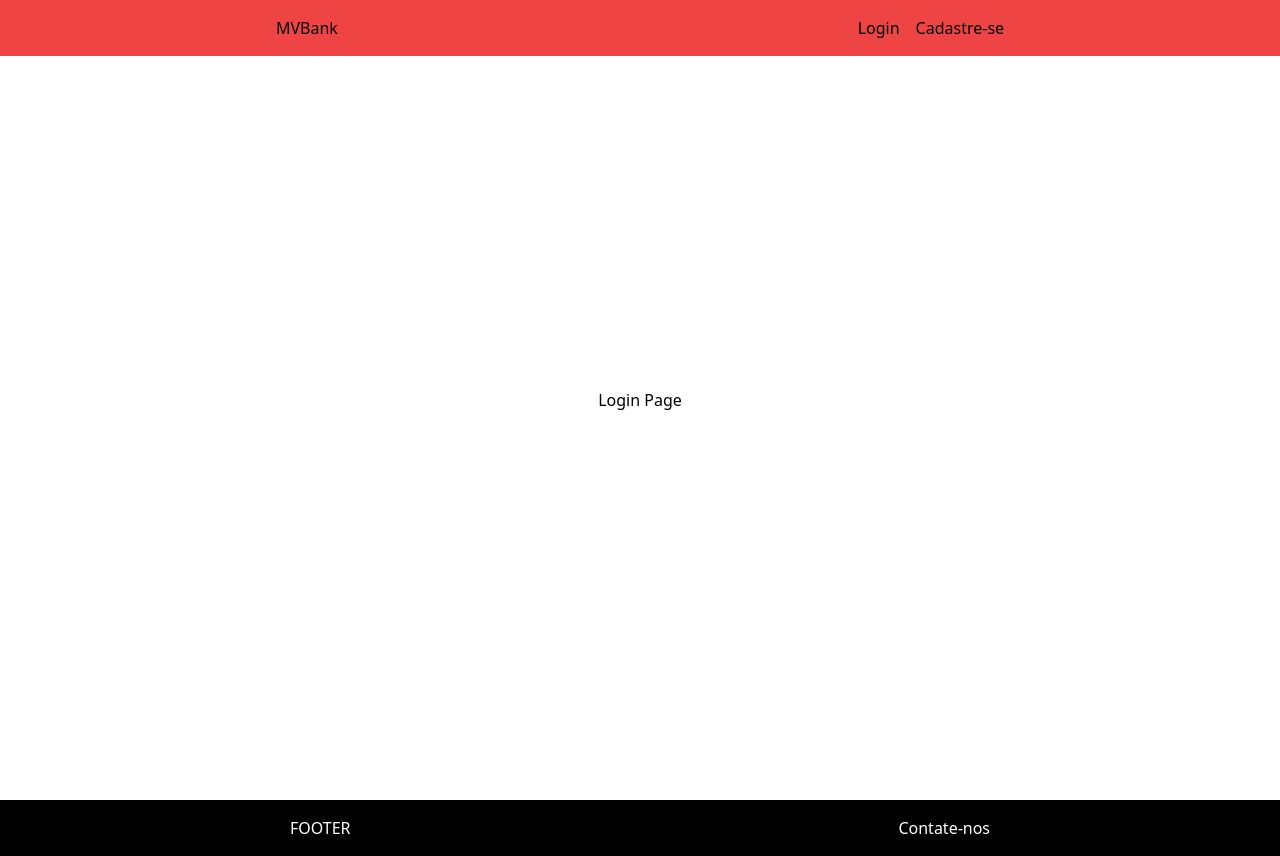
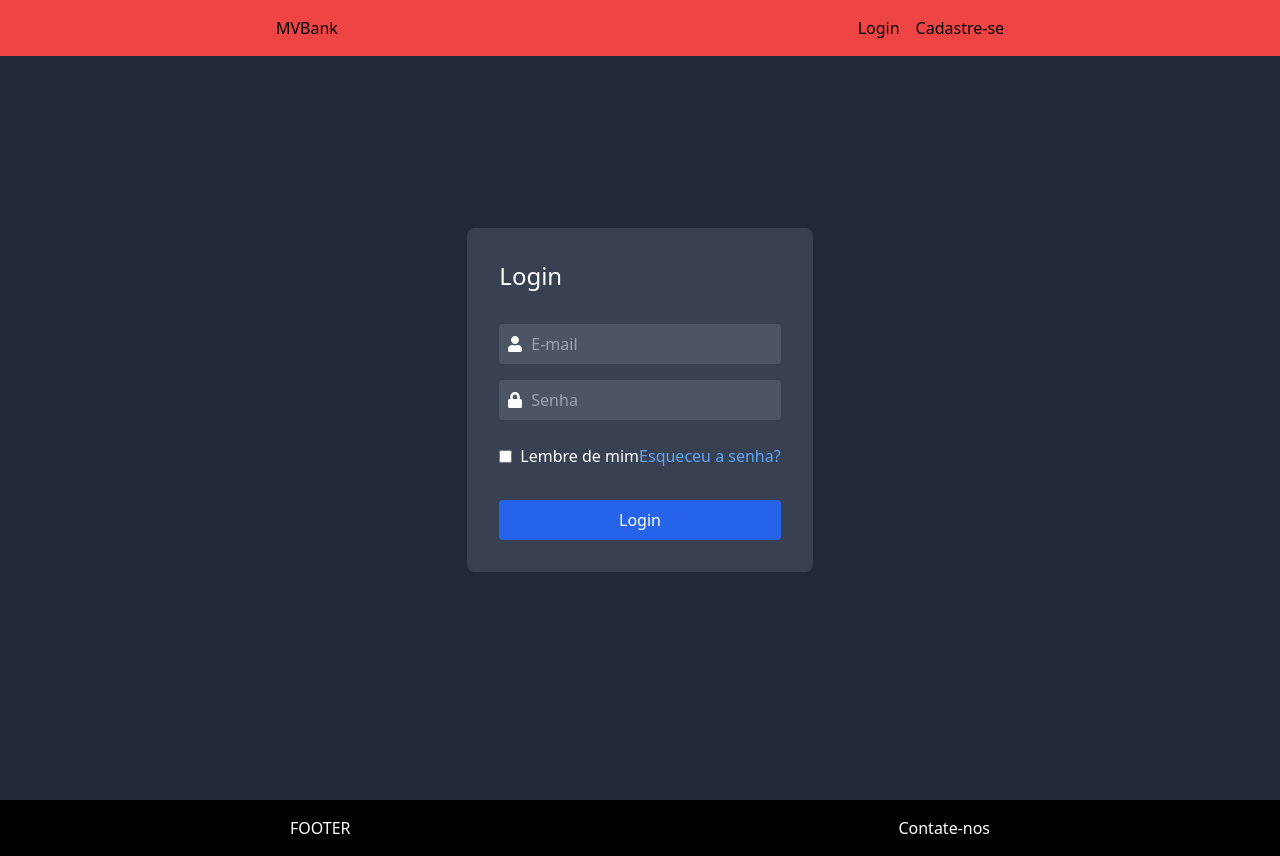
Before and after one commit to webdevmatias/MV_Bank_Repositorio, a React (Vite) app: page /login in a window 1280 px wide. Built offline with nearby package versions, Linux system fonts and the light colour scheme.

Commit message:
pagina de login com forms funcional

```diff
--- a/src/pages/Login.jsx
+++ b/src/pages/Login.jsx
@@ -1,10 +1,60 @@
+import { useState } from "react";
+import { FaUser, FaLock } from "react-icons/fa";
+
 const Login = () => {
-    return (
-      <section className="flex flex-col justify-center items-center
-      w-full h-screen">
-        <h1>Login Page</h1>
-      </section>
-    );
-  };
 
-  export default Login;
+  const [username, setUsername] = useState("");
+  const [password, setPassword] = useState("");
+
+  const handleSubmit = (event) => {
+    // impede que a página seja recarregada
+    event.preventDefault();
+    console.log({ username, password });
+  }
+
+  return (
+    <section className="flex flex-col justify-center items-center w-full h-screen bg-gray-800">
+      <form onSubmit={handleSubmit} className="bg-gray-700 p-4 md:p-8 rounded-lg flex flex-col gap-4 w-94">
+        <h1 className="text-white text-2xl mb-4">Login</h1>
+
+        <div className="flex flex-row items-center bg-gray-600 p-2 rounded">
+          <FaUser className="text-white mr-2" />
+          <input
+            type="text"
+            placeholder="E-mail"
+            required
+            value={username}
+            onChange={(e) => setUsername(e.target.value)}
+            className="flex-1 bg-transparent text-white focus:outline-none"
+          />
+        </div>
+
+        <div className="flex flex-row items-center bg-gray-600 p-2 rounded">
+          <FaLock className="text-white mr-2" />
+          <input
+            type="password"
+            placeholder="Senha"
+            required
+            value={password}
+            onChange={(e) => setPassword(e.target.value)}
+            className="flex-1 bg-transparent text-white focus:outline-none"
+          />
+        </div>
+
+        <div className="flex justify-between items-center text-white mt-2">
+          <label className="flex items-center">
+            <input type="checkbox" className="mr-2" />
+            Lembre de mim
+          </label>
+          <a href="#" className="text-blue-400 hover:underline">Esqueceu a senha?</a>
+        </div>
+
+        <button type="submit" className="bg-blue-600 py-2 rounded text-white mt-4 hover:bg-blue-700">
+          Login
+        </button>
+      </form>
+    </section>
+  );
+};
+
+export default Login;
```
